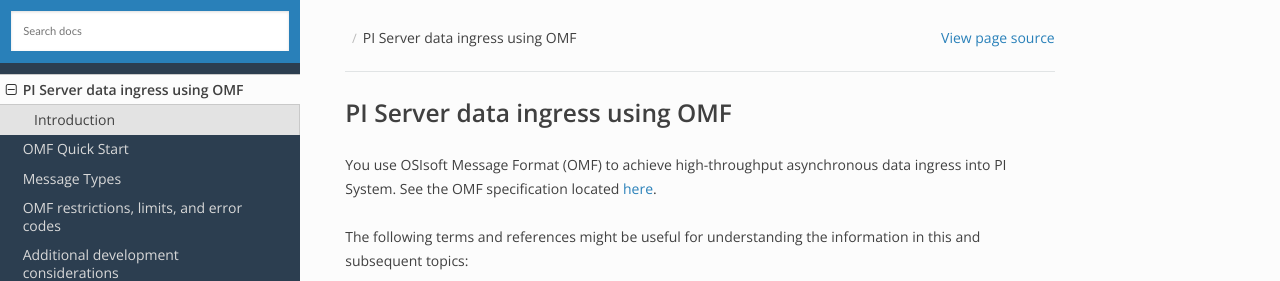
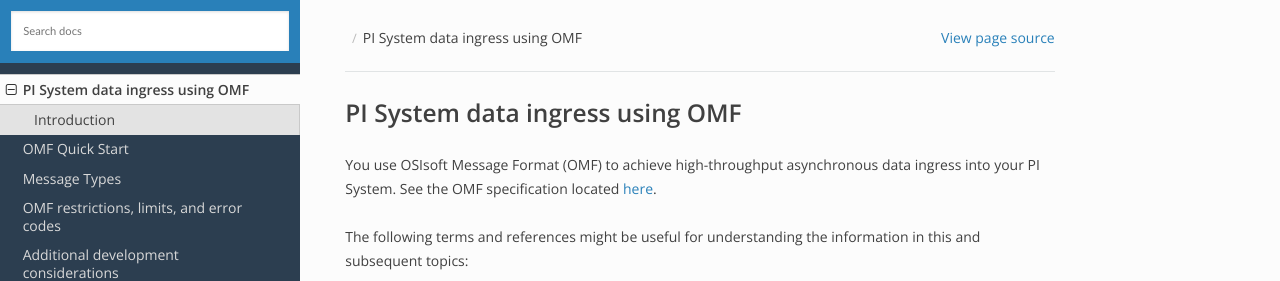
Before and after one commit to osisoft/OMF-Developer-Companion-Guide, a Sphinx documentation site: the page built from docs/OMF-Dev-Intro.rst, in a window 1280 px wide and 1031 px high. Shown: the top 281 px of the window. Built offline with Sphinx 7.4.7 and the Read the Docs theme 2.0.0, drawn with Linux system fonts in a browser that asks for light colours.

Commit message:
Update OMF-Dev-Intro.rst

```diff
--- a/docs/OMF-Dev-Intro.rst
+++ b/docs/OMF-Dev-Intro.rst
@@ -1,7 +1,7 @@
-PI Server data ingress using OMF
+PI System data ingress using OMF
 ================================
 
-You use OSIsoft Message Format (OMF) to achieve high-throughput asynchronous data ingress into PI System. See the OMF specification located `here <http://omf-docs.osisoft.com/en/v1.0/>`_.
+You use OSIsoft Message Format (OMF) to achieve high-throughput asynchronous data ingress into your PI System. See the OMF specification located `here <http://omf-docs.osisoft.com/en/v1.0/>`_.
 
 The following terms and references might be useful for understanding the information in this and subsequent topics:
 
```
